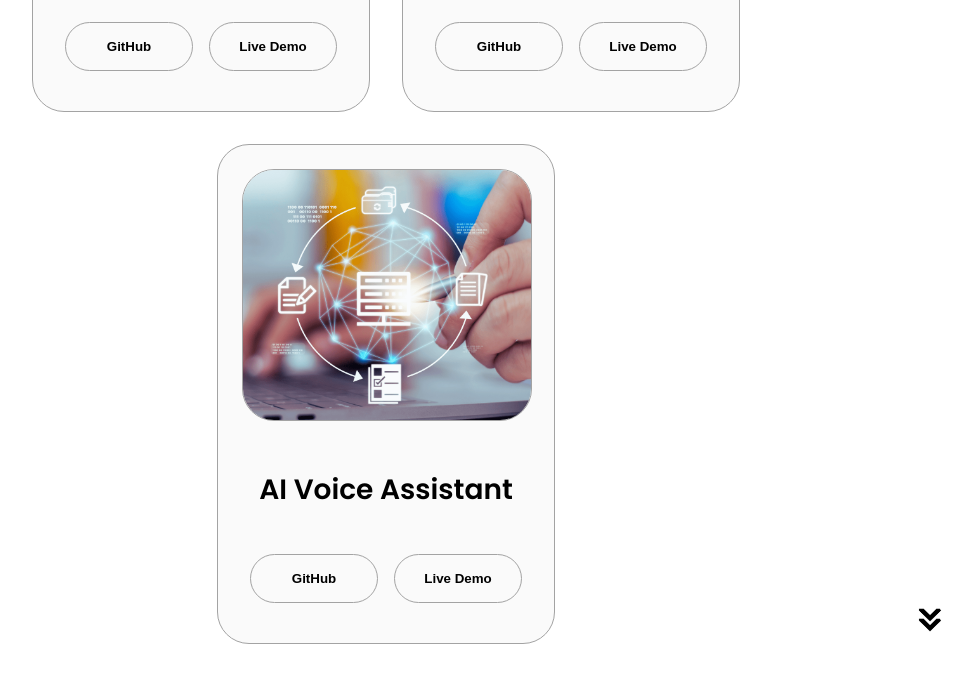
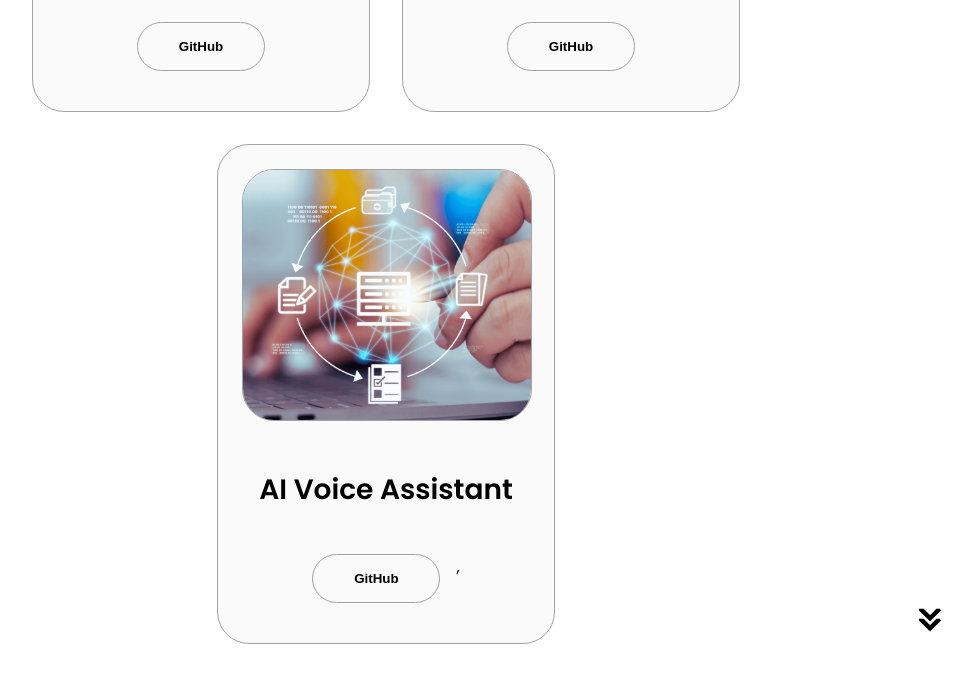
Before and after one commit to NgKokHua/html-css-js-portfolio, a plain HTML site: page index.html in a window 1280 px wide. Shown: the part 2981-3663 px from the top of the page, without its empty margins (254-1226 px from the left). Drawn offline with Linux system fonts and the light colour scheme.

Commit message:
Edited project section

```diff
--- a/index.html
+++ b/index.html
@@ -248,10 +248,10 @@
                                 onclick="location.href='https://github.com/NgKokHua/html-css-js-portfolio'">
                             GitHub
                         </button>
-                        <button class="btn btn-color-2 project-btn"
+                      <!--  <button class="btn btn-color-2 project-btn"
                                 onclick="location.href='https://github.com/NgKokHua/html-css-js-portfolio#readme'">
                             Live Demo
-                        </button>
+                        </button> -->
                     </div>
                 </div>
                 <div class="details-container color-container">
@@ -267,10 +267,10 @@
                                 onclick="location.href='https://github.com/NgKokHua/File-management-automation'">
                             GitHub
                         </button>
-                        <button class="btn btn-color-2 project-btn"
+                      <!--  <button class="btn btn-color-2 project-btn"
                                 onclick="location.href='https://github.com/NgKokHua/File-management-automation#readme'">
                             Live Demo
-                        </button>
+                        </button> -->
                     </div>
                 </div>
                 <div class="details-container color-container">
@@ -280,16 +280,16 @@
                             class="project-img"
                         />
                     </div>
-                    <h2 class="experience-sub-title project-title">AI Voice Assistant  </h2>
+                    <h2 class="experience-sub-title project-title">AI Voice Assistant</h2>
                     <div class="btn-container">
                         <button class="btn btn-color-2 project-btn"
                                 onclick="location.href='https://github.com/NgKokHua/AI-Voice-Assistant'">
                             GitHub
                         </button>
-                        <button class="btn btn-color-2 project-btn"
+                       ,<!-- <button class="btn btn-color-2 project-btn"
                                 onclick="location.href='https://github.com/NgKokHua/AI-Voice-Assistant#readme'">
                             Live Demo
-                        </button>
+                        </button> -->
                     </div>
                 </div>
             </div>
```
